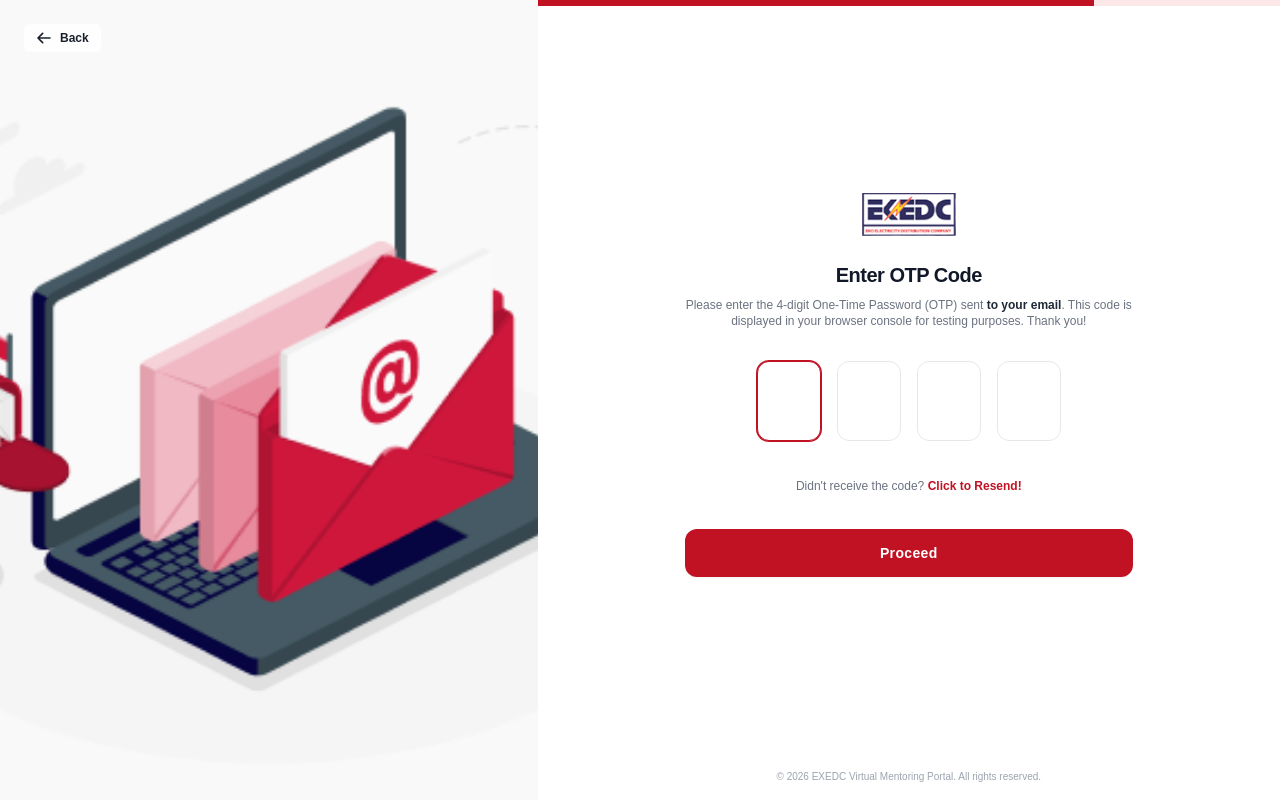
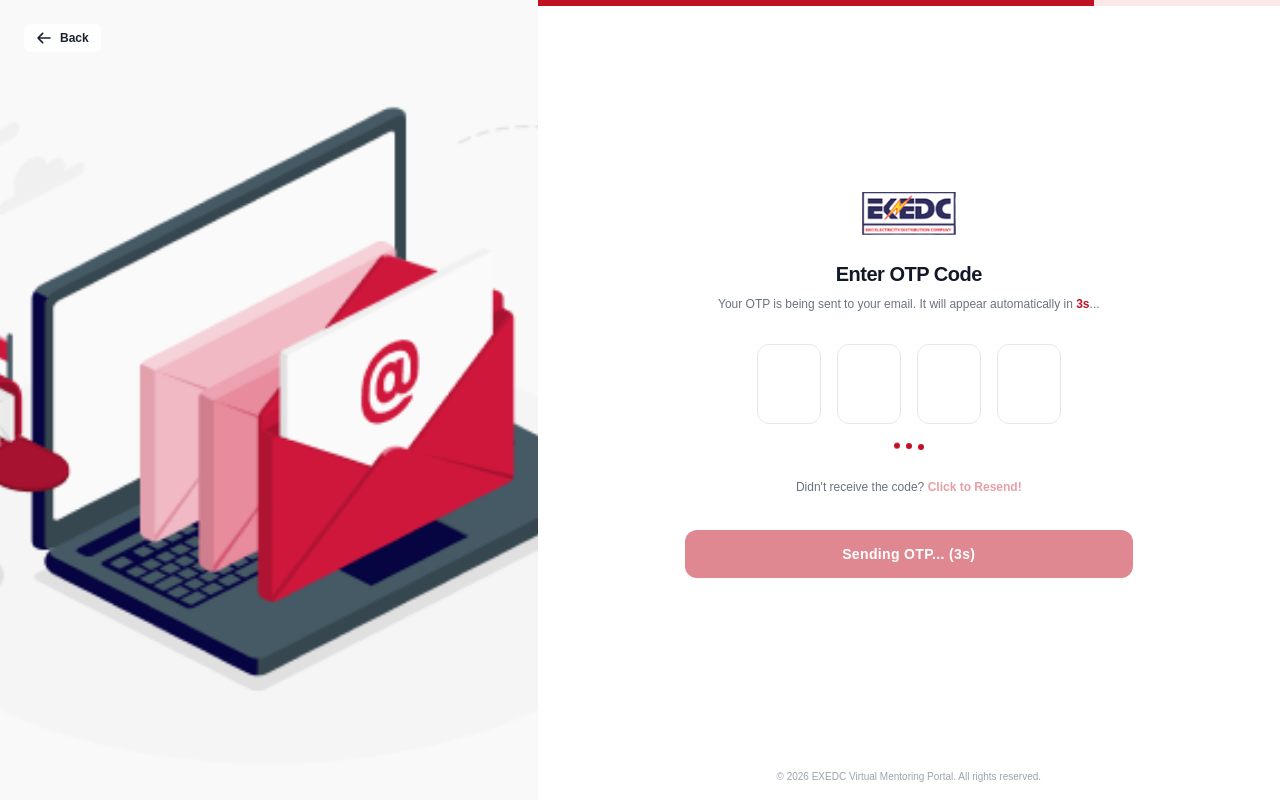
Before and after one commit to kolawole-ayomide/mentee, a React (Create React App) app: page /verify-otp in a window 1280 px wide. Both pictures are taken after a click on the button "Click to Resend!". Built offline with nearby package versions, Linux system fonts and the light colour scheme; a web font is replaced by a local one.

Commit message:
otp update

```diff
--- a/src/components/auth/signup/Otp.js
+++ b/src/components/auth/signup/Otp.js
@@ -5,41 +5,51 @@ import { useNavigate } from "react-router-dom";
 export default function OtpPage() {
   const navigate = useNavigate();
 
-  // 4-Digit Array State for individual box manipulation
-  const [otp, setOtp] = useState(["", "", "", ""]);
+  const [otp, setOtp]                 = useState(["", "", "", ""]);
   const [generatedOtp, setGeneratedOtp] = useState("");
   const [errorMessage, setErrorMessage] = useState("");
+  const [countdown, setCountdown]       = useState(5); // ← shows 5..4..3..2..1
+  const [filling, setFilling]           = useState(true); // ← true while waiting
   const inputRefs = useRef([]);
 
-  // Generate an automated testing code to output to developer tools console
-  const generateAndLogOtp = () => {
+  // ── generate code and wait 5s before auto-filling ──
+  const generateAndFillOtp = () => {
     const randomCode = Math.floor(1000 + Math.random() * 9000).toString();
-    console.log("-----------------------------------------");
-    console.log(`[EKEDC SECURITY] Your One-Time Passcode is: ${randomCode}`);
-    console.log("-----------------------------------------");
     setGeneratedOtp(randomCode);
+    setFilling(true);
+    setCountdown(5);
+
+    // countdown timer — ticks every second
+    let secondsLeft = 5;
+    const tick = setInterval(() => {
+      secondsLeft -= 1;
+      setCountdown(secondsLeft);
+      if (secondsLeft <= 0) {
+        clearInterval(tick);
+      }
+    }, 1000);
+
+    // fill boxes after 5 seconds
+    setTimeout(() => {
+      setOtp(randomCode.split(""));
+      setFilling(false);
+    }, 5000);
   };
 
-  // Trigger console log immediately when page mounts
   useEffect(() => {
-    generateAndLogOtp();
+    generateAndFillOtp();
   }, []);
 
-  // Handle number insertions and auto-focus forwarding
   const handleChange = (element, index) => {
     if (isNaN(element.value)) return false;
-
-    let newOtp = [...otp];
+    const newOtp = [...otp];
     newOtp[index] = element.value;
     setOtp(newOtp);
-
-    // Auto-focus next box if value is filled
     if (element.value !== "" && index < 3) {
       inputRefs.current[index + 1].focus();
     }
   };
 
-  // Handle backspacing keys smoothly
   const handleKeyDown = (e, index) => {
     if (e.key === "Backspace" && !otp[index] && index > 0) {
       inputRefs.current[index - 1].focus();
@@ -47,13 +57,9 @@ export default function OtpPage() {
   };
 
   const handleResend = () => {
+    setErrorMessage("");
     setOtp(["", "", "", ""]);
-    setErrorMessage("");
-    inputRefs.current[0].focus();
-    generateAndLogOtp();
-    alert(
-      "A new 4-digit security code has been sent to your official email and logged to your console.",
-    );
+    generateAndFillOtp();
   };
 
   const handleSubmit = (e) => {
@@ -65,16 +71,11 @@ export default function OtpPage() {
       setErrorMessage("Please complete the 4-digit code entries.");
       return;
     }
-
-    // STRICT VALIDATION GATES: Match entries explicitly with the logged code
     if (enteredOtp !== generatedOtp) {
-      setErrorMessage(
-        "Incorrect OTP code. Please check your developer console logs.",
-      );
+      setErrorMessage("Incorrect OTP code. Please try again.");
       return;
     }
 
-    // SUCCESSFUL ROUTE TRANSITION: Routes straight to verification success page!
     navigate("/verification-success");
   };
 
@@ -82,78 +83,65 @@ export default function OtpPage() {
     <div className="min-h-screen w-full flex flex-col lg:flex-row bg-white font-sans antialiased select-none">
       {/* LEFT COLUMN PANEL */}
       <div className="hidden lg:flex lg:w-[42%] bg-[#F9F9F9] relative flex-col justify-between overflow-hidden">
-        {/* Step Back Action Trigger */}
         <button
           type="button"
           onClick={() => navigate("/upload")}
           className="absolute top-6 left-6 flex items-center gap-2 text-xs font-semibold text-[#1A202C] hover:text-[#C11224] transition-colors cursor-pointer z-20 bg-white/80 backdrop-blur-xs py-1.5 px-3 rounded-md shadow-xs"
         >
-          <svg
-            className="w-4 h-4"
-            fill="none"
-            stroke="currentColor"
-            viewBox="0 0 24 24"
-          >
-            <path
-              strokeLinecap="round"
-              strokeLinejoin="round"
-              strokeWidth="2.5"
-              d="M10 19l-7-7m0 0l7-7m-7 7h18"
-            />
+          <svg className="w-4 h-4" fill="none" stroke="currentColor" viewBox="0 0 24 24">
+            <path strokeLinecap="round" strokeLinejoin="round" strokeWidth="2.5" d="M10 19l-7-7m0 0l7-7m-7 7h18" />
           </svg>
           Back
         </button>
-
-        {/* Full Bleed Portrait Image Layer */}
         <img
           src="/email.png"
           alt="Secure laptop post mailbox asset layout illustrations"
           className="w-full h-full object-cover absolute inset-0 z-10"
           onError={(e) => {
-            e.target.src =
-              "https://images.unsplash.com/photo-1563986768609-322da13575f3?q=80&w=600&auto=format&fit=crop";
+            e.target.src = "https://images.unsplash.com/photo-1563986768609-322da13575f3?q=80&w=600&auto=format&fit=crop";
           }}
         />
       </div>
 
       {/* RIGHT COLUMN PANEL */}
       <div className="w-full lg:w-[58%] flex flex-col justify-between relative bg-white min-h-screen lg:min-h-0">
-        {/* Continuous Flow Top Status Progress Bar Indicator */}
         <div className="w-full h-1.5 bg-[#FDE8E9] absolute top-0 left-0 right-0 flex">
           <div className="w-[75%] h-full bg-[#C11224]" />
         </div>
 
-        {/* Form Inner Content Wrapper */}
         <div className="max-w-xl w-full mx-auto px-6 sm:px-12 lg:px-16 py-12 my-auto space-y-6">
-          {/* Corporate Brand Identity Badge */}
           <div className="flex justify-center">
             <img
               src="/companyLogo.png"
               alt="EKEDC Logo"
               className="h-11 w-auto object-contain"
-              onError={(e) => {
-                e.target.src = "https://placehold.co/140x45?text=EKEDC+Logo";
-              }}
+              onError={(e) => { e.target.src = "https://placehold.co/140x45?text=EKEDC+Logo"; }}
             />
           </div>
 
-          {/* Heading Header Context Strings */}
           <div className="space-y-2 text-center">
             <h2 className="text-xl font-bold text-gray-900 tracking-tight">
               Enter OTP Code
             </h2>
-            <p className="text-[11px] sm:text-xs text-gray-500 max-w-md mx-auto leading-relaxed">
-              Please enter the 4-digit One-Time Password (OTP) sent{" "}
-              <span className="font-semibold text-gray-800">to your email</span>
-              . This code is displayed in your browser console for testing
-              purposes. Thank you!
-            </p>
+
+            {/* ── changes based on whether we're still waiting ── */}
+            {filling ? (
+              <p className="text-[11px] sm:text-xs text-gray-500 max-w-md mx-auto leading-relaxed">
+                Your OTP is being sent to your email. It will appear automatically in{" "}
+                <span className="font-bold text-[#C11224]">{countdown}s</span>...
+              </p>
+            ) : (
+              <p className="text-[11px] sm:text-xs text-gray-500 max-w-md mx-auto leading-relaxed">
+                Your OTP has been{" "}
+                <span className="font-semibold text-gray-800">automatically filled</span>{" "}
+                below. Simply click{" "}
+                <span className="font-semibold text-gray-800">Proceed</span> to continue.
+              </p>
+            )}
           </div>
 
-          {/* Central Security Code Matrix Block Form */}
           <form onSubmit={handleSubmit} className="space-y-6">
             <div className="flex flex-col items-center justify-center gap-2">
-              {/* Split Individual Character Entry Node boxes */}
               <div className="flex items-center justify-center gap-3 sm:gap-4 py-2">
                 {otp.map((data, index) => (
                   <input
@@ -174,18 +162,21 @@ export default function OtpPage() {
                 ))}
               </div>
 
+              {/* ── loading dots while waiting ── */}
+              {filling && (
+                <div className="flex items-center gap-1.5 pt-1">
+                  <span className="h-1.5 w-1.5 rounded-full bg-[#C11224] animate-bounce" style={{ animationDelay: "0ms" }} />
+                  <span className="h-1.5 w-1.5 rounded-full bg-[#C11224] animate-bounce" style={{ animationDelay: "150ms" }} />
+                  <span className="h-1.5 w-1.5 rounded-full bg-[#C11224] animate-bounce" style={{ animationDelay: "300ms" }} />
+                </div>
+              )}
+
               {errorMessage && (
                 <div className="flex items-center gap-1.5 pt-1 text-[#C11224]">
-                  <svg
-                    className="w-3.5 h-3.5 shrink-0"
-                    fill="currentColor"
-                    viewBox="0 0 20 20"
-                  >
-                    <path
-                      fillRule="evenodd"
+                  <svg className="w-3.5 h-3.5 shrink-0" fill="currentColor" viewBox="0 0 20 20">
+                    <path fillRule="evenodd"
                       d="M18 10a8 8 0 11-16 0 8 8 0 0116 0zm-7 4a1 1 0 11-2 0 1 1 0 012 0zm-1-9a1 1 0 00-1 1v4a1 1 0 102 0V6a1 1 0 00-1-1z"
-                      clipRule="evenodd"
-                    />
+                      clipRule="evenodd" />
                   </svg>
                   <span className="text-[10px] font-semibold tracking-wide text-center">
                     {errorMessage}
@@ -194,33 +185,32 @@ export default function OtpPage() {
               )}
             </div>
 
-            {/* Alternating Resend Prompt Option Line links */}
             <div className="text-center">
               <span className="text-[11px] sm:text-xs text-gray-500 font-normal">
                 Didn't receive the code?{" "}
                 <button
                   type="button"
                   onClick={handleResend}
-                  className="text-[#C11224] font-bold hover:underline bg-transparent border-none p-0 cursor-pointer"
+                  disabled={filling}
+                  className="text-[#C11224] font-bold hover:underline bg-transparent border-none p-0 cursor-pointer disabled:opacity-40 disabled:cursor-not-allowed"
                 >
                   Click to Resend!
                 </button>
               </span>
             </div>
 
-            {/* Verification Commit CTA Buttons */}
             <div className="pt-2">
               <button
                 type="submit"
-                className="w-full bg-[#C11224] hover:bg-[#A00F1E] text-white py-3.5 px-4 rounded-xl font-bold text-xs sm:text-sm tracking-wide transition-all duration-200 active:scale-[0.99] cursor-pointer shadow-sm"
+                disabled={filling}
+                className="w-full bg-[#C11224] hover:bg-[#A00F1E] disabled:opacity-50 disabled:cursor-not-allowed text-white py-3.5 px-4 rounded-xl font-bold text-xs sm:text-sm tracking-wide transition-all duration-200 active:scale-[0.99] cursor-pointer shadow-sm"
               >
-                Proceed
+                {filling ? `Sending OTP... (${countdown}s)` : "Proceed"}
               </button>
             </div>
           </form>
         </div>
 
-        {/* Global System Platform Minimal Copyright line footer */}
         <div className="text-center pb-4 text-[10px] text-gray-400 font-normal">
           © 2026 EXEDC Virtual Mentoring Portal. All rights reserved.
         </div>
@@ -228,3 +218,238 @@ export default function OtpPage() {
     </div>
   );
 }
+
+
+
+
+
+// // src/components/auth/signup/Otp.js
+// import React, { useState, useEffect, useRef } from "react";
+// import { useNavigate } from "react-router-dom";
+
+// export default function OtpPage() {
+//   const navigate = useNavigate();
+
+//   // 4-Digit Array State for individual box manipulation
+//   const [otp, setOtp] = useState(["", "", "", ""]);
+//   const [generatedOtp, setGeneratedOtp] = useState("");
+//   const [errorMessage, setErrorMessage] = useState("");
+//   const inputRefs = useRef([]);
+
+//   // Generate an automated testing code to output to developer tools console
+//   const generateAndLogOtp = () => {
+//     const randomCode = Math.floor(1000 + Math.random() * 9000).toString();
+//     console.log("-----------------------------------------");
+//     console.log(`[EKEDC SECURITY] Your One-Time Passcode is: ${randomCode}`);
+//     console.log("-----------------------------------------");
+//     setGeneratedOtp(randomCode);
+//   };
+
+//   // Trigger console log immediately when page mounts
+//   useEffect(() => {
+//     generateAndLogOtp();
+//   }, []);
+
+//   // Handle number insertions and auto-focus forwarding
+//   const handleChange = (element, index) => {
+//     if (isNaN(element.value)) return false;
+
+//     let newOtp = [...otp];
+//     newOtp[index] = element.value;
+//     setOtp(newOtp);
+
+//     // Auto-focus next box if value is filled
+//     if (element.value !== "" && index < 3) {
+//       inputRefs.current[index + 1].focus();
+//     }
+//   };
+
+//   // Handle backspacing keys smoothly
+//   const handleKeyDown = (e, index) => {
+//     if (e.key === "Backspace" && !otp[index] && index > 0) {
+//       inputRefs.current[index - 1].focus();
+//     }
+//   };
+
+//   const handleResend = () => {
+//     setOtp(["", "", "", ""]);
+//     setErrorMessage("");
+//     inputRefs.current[0].focus();
+//     generateAndLogOtp();
+//     alert(
+//       "A new 4-digit security code has been sent to your official email and logged to your console.",
+//     );
+//   };
+
+//   const handleSubmit = (e) => {
+//     e.preventDefault();
+//     setErrorMessage("");
+//     const enteredOtp = otp.join("");
+
+//     if (enteredOtp.length < 4) {
+//       setErrorMessage("Please complete the 4-digit code entries.");
+//       return;
+//     }
+
+//     // STRICT VALIDATION GATES: Match entries explicitly with the logged code
+//     if (enteredOtp !== generatedOtp) {
+//       setErrorMessage(
+//         "Incorrect OTP code. Please check your developer console logs.",
+//       );
+//       return;
+//     }
+
+//     // SUCCESSFUL ROUTE TRANSITION: Routes straight to verification success page!
+//     navigate("/verification-success");
+//   };
+
+//   return (
+//     <div className="min-h-screen w-full flex flex-col lg:flex-row bg-white font-sans antialiased select-none">
+//       {/* LEFT COLUMN PANEL */}
+//       <div className="hidden lg:flex lg:w-[42%] bg-[#F9F9F9] relative flex-col justify-between overflow-hidden">
+//         {/* Step Back Action Trigger */}
+//         <button
+//           type="button"
+//           onClick={() => navigate("/upload")}
+//           className="absolute top-6 left-6 flex items-center gap-2 text-xs font-semibold text-[#1A202C] hover:text-[#C11224] transition-colors cursor-pointer z-20 bg-white/80 backdrop-blur-xs py-1.5 px-3 rounded-md shadow-xs"
+//         >
+//           <svg
+//             className="w-4 h-4"
+//             fill="none"
+//             stroke="currentColor"
+//             viewBox="0 0 24 24"
+//           >
+//             <path
+//               strokeLinecap="round"
+//               strokeLinejoin="round"
+//               strokeWidth="2.5"
+//               d="M10 19l-7-7m0 0l7-7m-7 7h18"
+//             />
+//           </svg>
+//           Back
+//         </button>
+
+//         {/* Full Bleed Portrait Image Layer */}
+//         <img
+//           src="/email.png"
+//           alt="Secure laptop post mailbox asset layout illustrations"
+//           className="w-full h-full object-cover absolute inset-0 z-10"
+//           onError={(e) => {
+//             e.target.src =
+//               "https://images.unsplash.com/photo-1563986768609-322da13575f3?q=80&w=600&auto=format&fit=crop";
+//           }}
+//         />
+//       </div>
+
+//       {/* RIGHT COLUMN PANEL */}
+//       <div className="w-full lg:w-[58%] flex flex-col justify-between relative bg-white min-h-screen lg:min-h-0">
+//         {/* Continuous Flow Top Status Progress Bar Indicator */}
+//         <div className="w-full h-1.5 bg-[#FDE8E9] absolute top-0 left-0 right-0 flex">
+//           <div className="w-[75%] h-full bg-[#C11224]" />
+//         </div>
+
+//         {/* Form Inner Content Wrapper */}
+//         <div className="max-w-xl w-full mx-auto px-6 sm:px-12 lg:px-16 py-12 my-auto space-y-6">
+//           {/* Corporate Brand Identity Badge */}
+//           <div className="flex justify-center">
+//             <img
+//               src="/companyLogo.png"
+//               alt="EKEDC Logo"
+//               className="h-11 w-auto object-contain"
+//               onError={(e) => {
+//                 e.target.src = "https://placehold.co/140x45?text=EKEDC+Logo";
+//               }}
+//             />
+//           </div>
+
+//           {/* Heading Header Context Strings */}
+//           <div className="space-y-2 text-center">
+//             <h2 className="text-xl font-bold text-gray-900 tracking-tight">
+//               Enter OTP Code
+//             </h2>
+//             <p className="text-[11px] sm:text-xs text-gray-500 max-w-md mx-auto leading-relaxed">
+//               Please enter the 4-digit One-Time Password (OTP) sent{" "}
+//               <span className="font-semibold text-gray-800">to your email</span>
+//               . This code is displayed in your browser console for testing
+//               purposes. Thank you!
+//             </p>
+//           </div>
+
+//           {/* Central Security Code Matrix Block Form */}
+//           <form onSubmit={handleSubmit} className="space-y-6">
+//             <div className="flex flex-col items-center justify-center gap-2">
+//               {/* Split Individual Character Entry Node boxes */}
+//               <div className="flex items-center justify-center gap-3 sm:gap-4 py-2">
+//                 {otp.map((data, index) => (
+//                   <input
+//                     key={index}
+//                     type="text"
+//                     maxLength="1"
+//                     ref={(el) => (inputRefs.current[index] = el)}
+//                     value={data}
+//                     onChange={(e) => handleChange(e.target, index)}
+//                     onKeyDown={(e) => handleKeyDown(e, index)}
+//                     onFocus={(e) => e.target.select()}
+//                     className={`w-14 h-16 sm:w-16 sm:h-20 text-center text-xl font-bold border rounded-xl bg-white shadow-xs focus:outline-none focus:ring-1 transition-all text-gray-900 ${
+//                       errorMessage
+//                         ? "border-[#C11224] focus:ring-[#C11224] focus:border-[#C11224]"
+//                         : "border-gray-200 focus:ring-[#C11224] focus:border-[#C11224]"
+//                     }`}
+//                   />
+//                 ))}
+//               </div>
+
+//               {errorMessage && (
+//                 <div className="flex items-center gap-1.5 pt-1 text-[#C11224]">
+//                   <svg
+//                     className="w-3.5 h-3.5 shrink-0"
+//                     fill="currentColor"
+//                     viewBox="0 0 20 20"
+//                   >
+//                     <path
+//                       fillRule="evenodd"
+//                       d="M18 10a8 8 0 11-16 0 8 8 0 0116 0zm-7 4a1 1 0 11-2 0 1 1 0 012 0zm-1-9a1 1 0 00-1 1v4a1 1 0 102 0V6a1 1 0 00-1-1z"
+//                       clipRule="evenodd"
+//                     />
+//                   </svg>
+//                   <span className="text-[10px] font-semibold tracking-wide text-center">
+//                     {errorMessage}
+//                   </span>
+//                 </div>
+//               )}
+//             </div>
+
+//             {/* Alternating Resend Prompt Option Line links */}
+//             <div className="text-center">
+//               <span className="text-[11px] sm:text-xs text-gray-500 font-normal">
+//                 Didn't receive the code?{" "}
+//                 <button
+//                   type="button"
+//                   onClick={handleResend}
+//                   className="text-[#C11224] font-bold hover:underline bg-transparent border-none p-0 cursor-pointer"
+//                 >
+//                   Click to Resend!
+//                 </button>
+//               </span>
+//             </div>
+
+//             {/* Verification Commit CTA Buttons */}
+//             <div className="pt-2">
+//               <button
+//                 type="submit"
+//                 className="w-full bg-[#C11224] hover:bg-[#A00F1E] text-white py-3.5 px-4 rounded-xl font-bold text-xs sm:text-sm tracking-wide transition-all duration-200 active:scale-[0.99] cursor-pointer shadow-sm"
+//               >
+//                 Proceed
+//               </button>
+//             </div>
+//           </form>
+//         </div>
+
+//         {/* Global System Platform Minimal Copyright line footer */}
+//         <div className="text-center pb-4 text-[10px] text-gray-400 font-normal">
+//           © 2026 EXEDC Virtual Mentoring Portal. All rights reserved.
+//         </div>
+//       </div>
+//     </div>
+//   );
+// }
```
